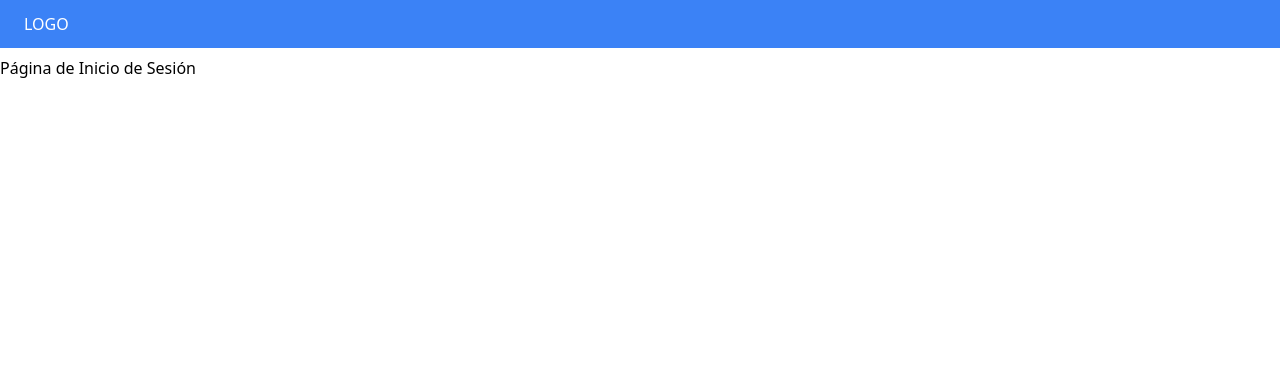
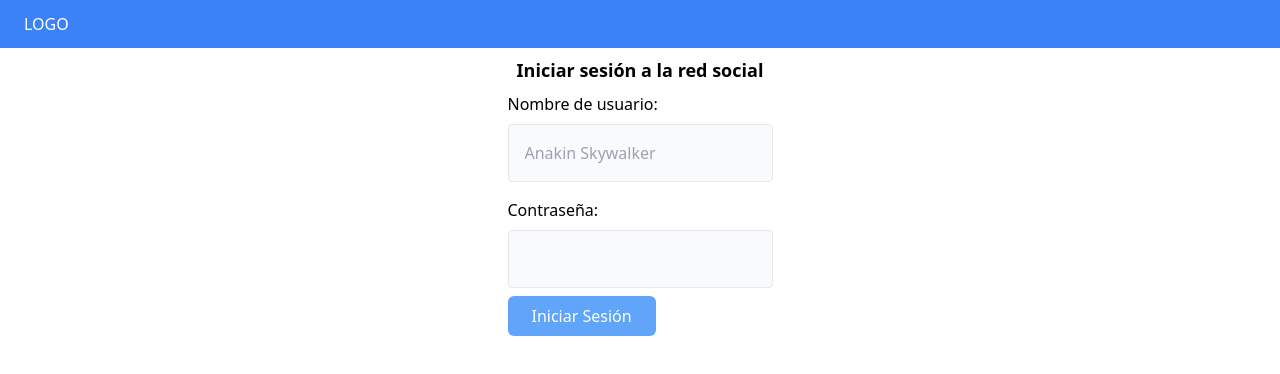
Before and after one commit to Franco-Ezequiel-Marchegiani/NEXT-JS_DH, a Next.js app: page /login in a window 1280 px wide. Shown: the top 374 px of the page. Built offline with nearby package versions, Linux system fonts and the light colour scheme.

Commit message:
Created a view to the form, with the correct validation with Yup

```diff
--- a/package.json
+++ b/package.json
@@ -11,6 +11,7 @@
     "build-storybook": "storybook build"
   },
   "dependencies": {
+    "@hookform/resolvers": "^3.9.0",
     "autoprefixer": "^10.4.20",
     "next": "14.2.15",
     "postcss": "^8.4.47",
@@ -19,7 +20,8 @@
     "react-hook-form": "^7.53.0",
     "react-infinite-scroll-component": "^6.1.0",
     "storybook": "^8.3.5",
-    "tailwindcss": "^3.4.13"
+    "tailwindcss": "^3.4.13",
+    "yup": "^1.4.0"
   },
   "devDependencies": {
     "@chromatic-com/storybook": "^1.9.0",
--- a/src/app/(main)/messages/[id]/page.tsx
+++ b/src/app/(main)/messages/[id]/page.tsx
@@ -1,4 +1,5 @@
 import Message from "@/components/messages/Message"
+import MessagePostForm from "@/components/messages/MessagePostForm"
 import messageApi from "@/services/messages/messages.service"
 
 const MessagePage = async ({params}: {params: {id: string}}) =>{
@@ -14,13 +15,15 @@ const MessagePage = async ({params}: {params: {id: string}}) =>{
     <main className="flex flex-col bg-gray-100 p-8">
         <section className="flex flex-col mb-8">
             <Message message={messagePromise}/>
-
         </section>
-        <div>
+        <section className="flex flex-col mb-8">
+            <MessagePostForm parentId={params.id} />
+        </section>
+        <section className="flex flex-col w-full">
             {repliesPagePromise.content.map((message, index) =>
                 <Message key={`${index}`} message={message}/>
             )}
-        </div>
+        </section>
     </main>
 
     </>
--- a/src/app/login/page.tsx
+++ b/src/app/login/page.tsx
@@ -1,4 +1,13 @@
+
+import LoginForm from "@/components/Auth/LoginForm";
+
+
 const LoginPage = () =>{
-    return <div>Página de Inicio de Sesión</div>
+    return <>
+        <div className="flex items-center w-full flex-col">
+            <h2 className="mb-2">Iniciar sesión a la red social</h2>
+            <LoginForm/>
+        </div>
+    </>
 }
 export default LoginPage
--- /dev/null
+++ b/src/components/Auth/LoginForm.tsx
@@ -0,0 +1,52 @@
+"use client"
+import { useForm } from "react-hook-form";
+import { yupResolver } from '@hookform/resolvers/yup';
+import * as yup from "yup";
+
+type FormData = {
+    username: string;
+    password: string;
+}
+
+const schema = yup.object({
+    username: yup.string().required(),
+    password: yup.string().required(),
+})
+
+const LoginForm = () =>{
+    const {register, handleSubmit, formState: {errors}} = useForm<FormData>({
+        resolver: yupResolver(schema)
+      });
+
+    const onSubmit = (data: FormData) =>{
+        console.log(JSON.stringify(data));
+
+    }
+    return <>
+            <form onSubmit={handleSubmit(onSubmit)}>
+                <div className="flex flex-col">
+                    <label className="mb-2">Nombre de usuario:</label>
+                    <input
+                        {...register("username")}
+                        type="text"
+                        placeholder="Anakin Skywalker"
+                        className="p-4 mb-2 rounded bg-gray-50 border border-gray-200" />
+                    {errors?.username && <div className="text-red-600">Este campo es obligatorio</div> }
+                </div>
+                <div className="flex flex-col mt-2">
+                    <label className="mb-2">Contraseña:</label>
+                    <input
+                        {...register("password")}
+                        type="password"
+                        className="p-4 mb-2 rounded bg-gray-50 border border-gray-200"/>
+                    {errors?.password && <div className="text-red-600 mb-2">Este campo es obligatorio</div> }
+
+                </div>
+                <div>
+                    <button className="button-primary" type="submit">Iniciar Sesión</button>
+                </div>
+            </form>
+    </>
+}
+
+export default LoginForm;
--- a/src/components/messages/MessagePostForm.tsx
+++ b/src/components/messages/MessagePostForm.tsx
@@ -1,20 +1,28 @@
 "use client"
+import messageApi from "@/services/messages/messages.service";
 import Image from "next/image";
 import { useEffect } from "react";
 import { useForm } from "react-hook-form";
 
+type MessagepostFormType = {
+    parentId?: string;
+}
 type FormData = {
     message: string;
 }
 
-const MessagePostForm = () =>{
+const MessagePostForm = ({parentId}: MessagepostFormType) =>{
     const {register, handleSubmit, resetField, setFocus} = useForm<FormData>();
 
     useEffect(() =>{
         setFocus("message")
-    },[])
+    },[setFocus])
 
-    const onSubmit = async() =>{
+
+    const onSubmit = async(data: FormData) =>{
+        const response = await messageApi.postMessage(data.message, parentId);
+        console.log(response);
+        console.log(JSON.stringify(response));
         resetField("message")
         setFocus("message")
     }
--- a/src/services/messages/messages.service.ts
+++ b/src/services/messages/messages.service.ts
@@ -6,7 +6,7 @@ class MessageAPI {
     getMessageFeed = async(page: number, size: number): Promise<PageType<MessageType>> => httpGetPublic(`/messages/feed?`, new URLSearchParams({page: `${page}`, size: `${size}`}))
     getMessageReplies = async(id: string, page: number, size: number): Promise<PageType<MessageType>> => httpGetPublic(`/messages/${id}/replies?`, new URLSearchParams({page: `${page}`, size: `${size}`}))
     getMessage = async(id: string): Promise<MessageType> => httpGetPublic(`/messages/${id}`)
-    postMessageFeed = async(message: string): Promise<MessageType> => httpPost(`/messages`, {message: message})
+    postMessage = async(message: string, parentId?: string): Promise<MessageType> => httpPost(`/messages`, {message: message, parentId: parentId ?? null})
 }
 
 const messageApi = new MessageAPI();
```
Also changed, not shown: 1 other file (tests, documents, lock files or other folders).
